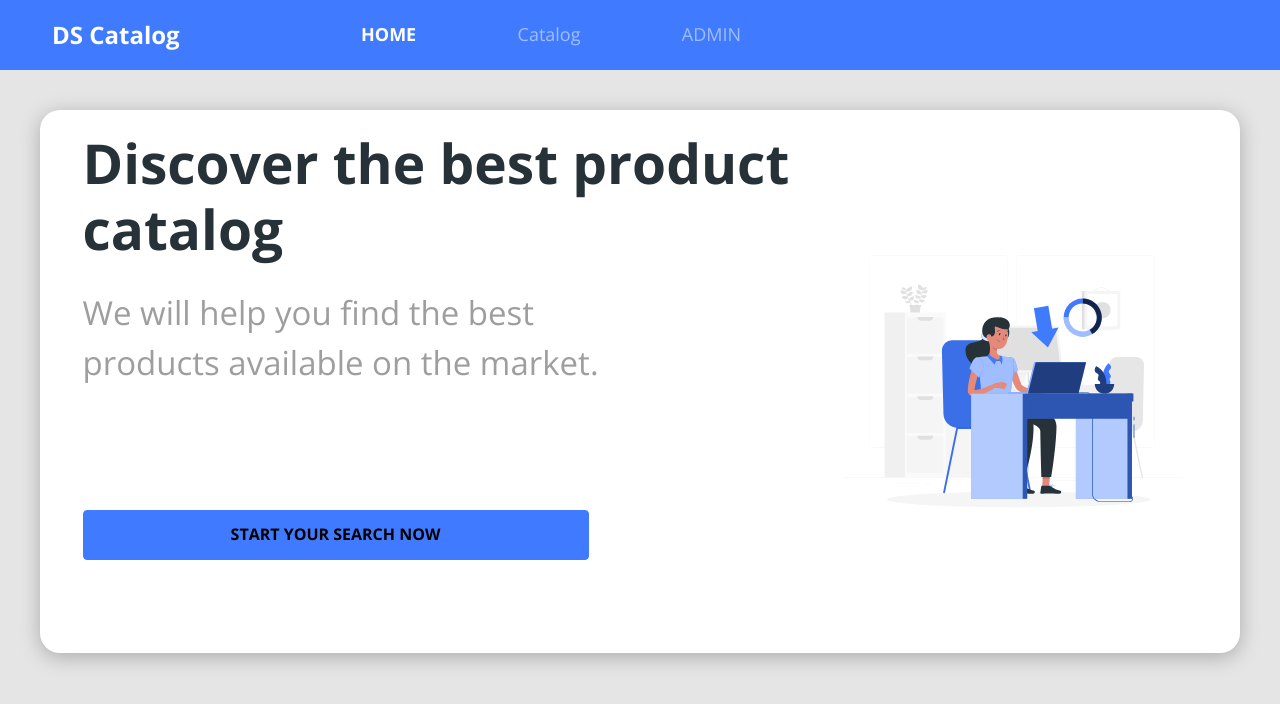
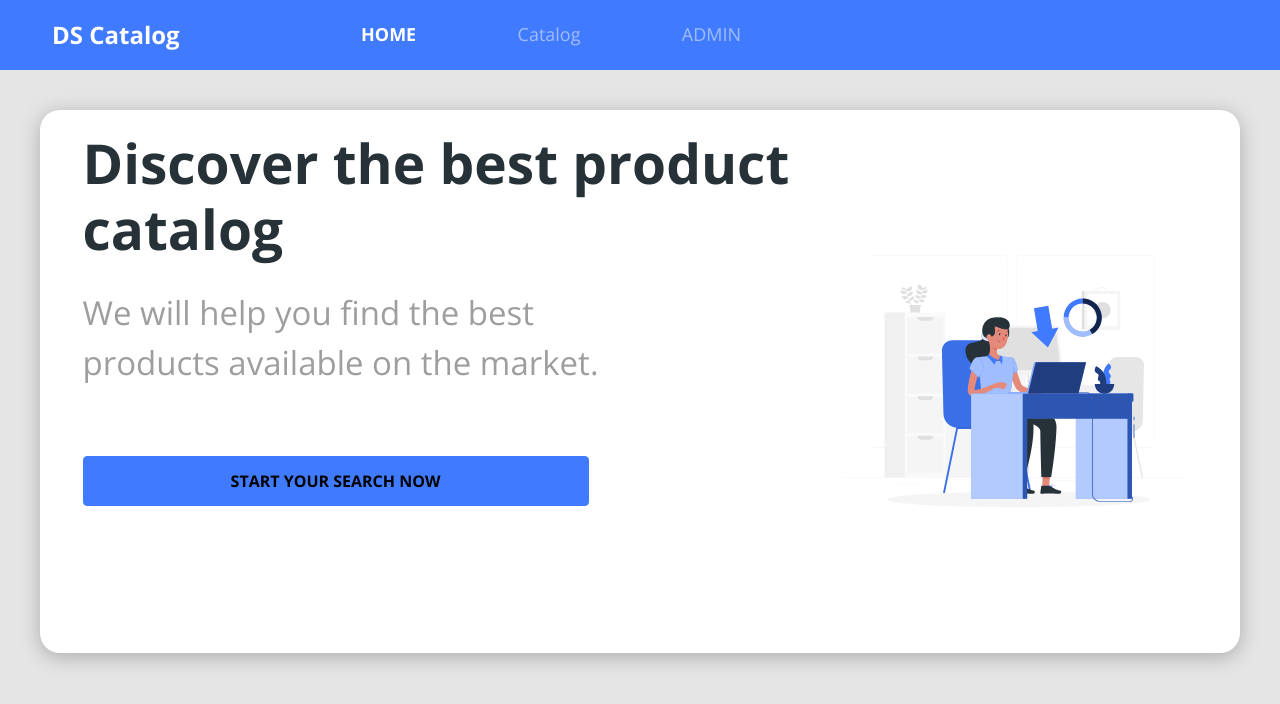
Before and after one commit to J-DouglasLira/DSCatalog, a React (Create React App) app in the folder frontend/: page / in a window 1280 px wide. Shown: the top 704 px of the page. Built offline with nearby package versions, Linux system fonts and the light colour scheme.

Commit message:
style: arrow icon imported

```diff
--- a/frontend/src/components/ButtonIcon/index.tsx
+++ b/frontend/src/components/ButtonIcon/index.tsx
@@ -1,15 +1,16 @@
 import "./styles.css";
+import { ReactComponent as ArrowIcon } from "assets/images/arrow.svg";
 
 const ButtonIcon = () => {
   return (
-    <button
-      className="btn btn-primary btn-icon"
-      onClick={() => {
-        console.log("Hello World");
-      }}
-    >
-      <h6>START YOUR SEARCH NOW</h6>
-    </button>
+    <div className="btn-container">
+      <button className="btn btn-primary btn-icon">
+        <h6>START YOUR SEARCH NOW</h6>
+      </button>
+      <div className="btn-icon-container">
+        <ArrowIcon />
+      </div>
+    </div>
   );
 };
 
```
